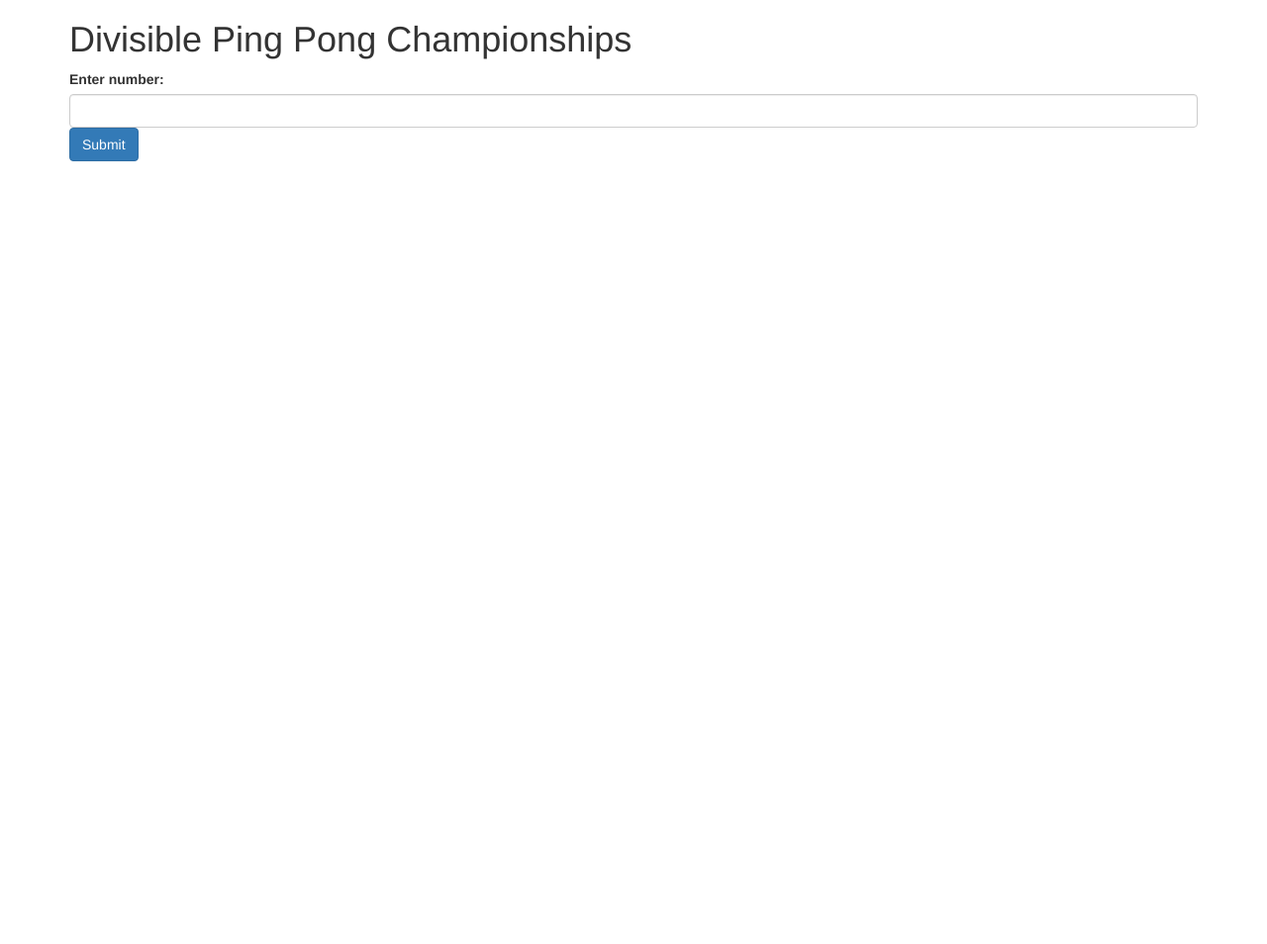
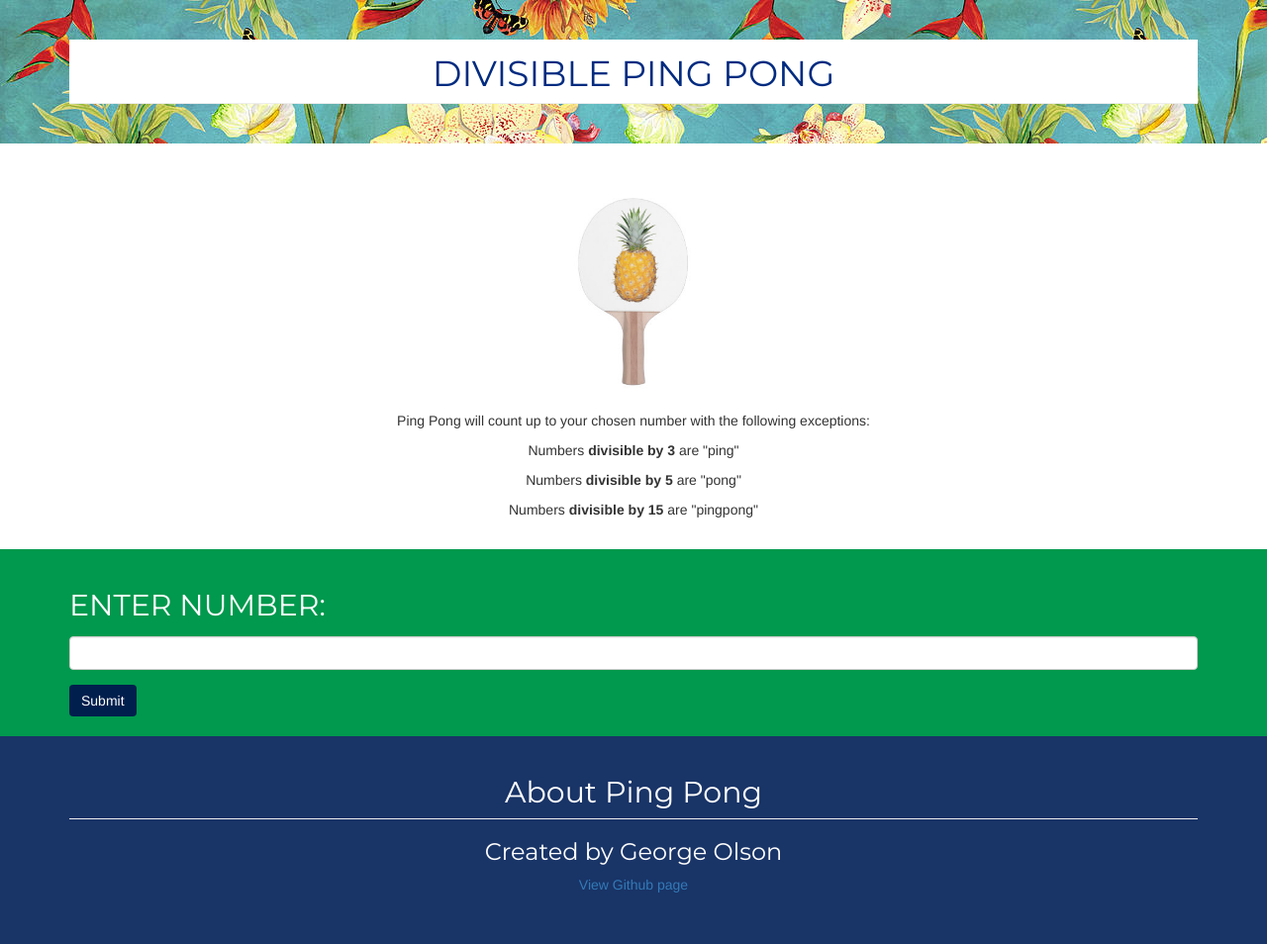
Before and after one commit to georgeolson92/pingpong, a plain HTML site: page index.html in a window 1280 px wide. Shown: the whole page at 99% size. Before the commit the page ends 800 px from the top, so only its background shows below. Drawn offline with nearby package versions, Linux system fonts and the light colour scheme.

Commit message:
Add images & custom aesthetic to page, minor adjustment to back end logic in scripts

```diff
--- a/css/styles.css
+++ b/css/styles.css
@@ -1,4 +1,91 @@
+.header {
+  text-align: center;
+  background-image:url('../img/floral.jpg');
+  color: #002b80;
+}
+
+/*.header .container {
+  background-color: rgba(255,255,255,0.5);
+}*/
+
+.header h1 {
+  background-color: white;
+  padding-top: 15px;
+  margin-bottom: 40px;
+}
+
+#middle-section {
+  text-align: center;
+  margin-top: 30px;
+  margin-bottom: 30px;
+}
+
+.pingpong-img {
+  max-width: 200px;
+  margin: 0px auto;
+  padding-top: 20px;
+  padding-bottom: 20px;
+}
+
+#form-full {
+  background-color: #00994d;
+  color: white;
+}
+
+.btn-primary {
+  background-color: #001f4d;
+  border: 0px;
+}
+
+#pingpong {
+  margin-bottom: 20px;
+  margin-top: 20px;
+}
+
+h1, h2, h3, h4, h5 {
+  font-family: 'Montserrat', sans-serif;
+}
+
+form .btn {
+  margin-top: 15px;
+}
+
+#result-full {
+  background-image:url('../img/floral.jpg');
+  display: none;
+}
+
+#result-full .container {
+  background-color: white;
+}
+
 #result {
-  display: none;
   margin-top: 30px;
+  background-color: white;
+  padding: 15px;
+  font-size: 1.5em;
+  color: black;
+  margin-bottom: 30px;
 }
+
+#result h2 {
+  color: #002b80;
+}
+
+#result h2, #bottom h2 {
+  margin-top: 0px;
+  padding: 10px;
+  text-align: center;
+}
+
+#bottom h2 {
+  color: white;
+}
+
+#bottom {
+  text-align: center;
+  padding-top: 30px;
+  padding-bottom: 40px;
+  color: white;
+  background-color: #193467;
+}
--- a/index.html
+++ b/index.html
@@ -3,26 +3,56 @@
   <head>
     <link href="css/bootstrap.min.css" rel="stylesheet" type="text/css">
     <link href="css/styles.css" rel="stylesheet" type="text/css">
+    <link href='https://fonts.googleapis.com/css?family=Montserrat:400,700' rel='stylesheet' type='text/css'>
     <script src="https://ajax.googleapis.com/ajax/libs/jquery/1.12.4/jquery.min.js"></script>
     <script src="js/scripts.js"></script>
     <meta charset="utf-8">
     <title>Ping Pong</title>
   </head>
   <body>
+  <div class="header">
     <div class="container">
-      <h1>Divisible Ping Pong Championships</h1>
+        <h1 class="page-header">DIVISIBLE PING PONG</h1>
+      </div>
+    </div>
+    <div class="container">
+      <div id="middle-section">
+        <img src="img/pingpong-paddle.jpg" class="pingpong-img" />
+        <p>Ping Pong will count up to your chosen number with the following exceptions:</p>
+        <p>Numbers <strong>divisible by 3</strong> are "ping"</p>
+        <p>Numbers <strong>divisible by 5</strong> are "pong"</p>
+        <p>Numbers <strong>divisible by 15</strong> are "pingpong"</p>
+      </div>
+    </div>
+    <div id="form-full">
+      <div class="container">
+        <form id="pingpong">
+          <label for="input-number">
+            <h2>ENTER NUMBER:</h2>
+          </label>
+          <input id="input-number" class="form-control"></input>
+          <button type="submit" class="btn btn-primary">Submit</button>
+        </form>
+      </div>
+    </div>
+    <div id="result-full">
+      <div class="container">
+        <div id="result">
+          <h2 class="page-header">RESULTS</h2>
+          <ul id="results">
 
-      <form id="pingpong">
-        <label for="input-number">Enter number:</label>
-        <input id="input-number" class="form-control"></input>
-        <button type="submit" class="btn btn-primary">Submit</button>
-      </form>
+          </ul>
+        </div>
+        </div>
+      </div>
+    </div>
 
-      <div id="result">
-        <h3>Results:</h3>
-        <ul id="results">
+    <div id="bottom">
+      <div class="container">
+        <h2 class="page-header">About Ping Pong</h2>
+        <h3>Created by George Olson</h3>
+        <a href="https://github.com/georgeolson92"><p>View Github page</p></a>
 
-        </ul>
       </div>
     </div>
   </body>
--- a/js/scripts.js
+++ b/js/scripts.js
@@ -1,8 +1,8 @@
 // Back End
 
-function countDown(inputNumber){
+function countDown(inputNumber, resultList){
   for (var index = 1; index <= inputNumber; index += 1){
-    $("#results").append("<li>" + isDivisible(index) + " </li>");
+    $(resultList).append("<li>" + isDivisible(index) + " </li>");
   }
 }
 
@@ -18,7 +18,6 @@ function isDivisible (inputNumber){
   }
 }
 
-
 // Front End
 $(document).ready(function(){
   $("form#pingpong").submit(function(event){
@@ -26,12 +25,12 @@ $(document).ready(function(){
     $("#results li").remove();
 
     var inputNumber = parseInt($("input#input-number").val());
-    var result = countDown(inputNumber);
+    var result = countDown(inputNumber, "#results");
 
     // var result = isDivisible(inputNumber);
     //
     // $("#result").text(result);
 
-    $("#result").fadeIn();
+    $("#result-full").fadeIn();
   });
 });
```
Also changed, not shown: img/background.png (added), img/background2.jpg (added), img/background2.png (added), img/floral.jpg (added), img/pingpong-icon.png (added), img/pingpong-paddle.jpg (added), img/pingpong.jpg (added), 6 other files.
